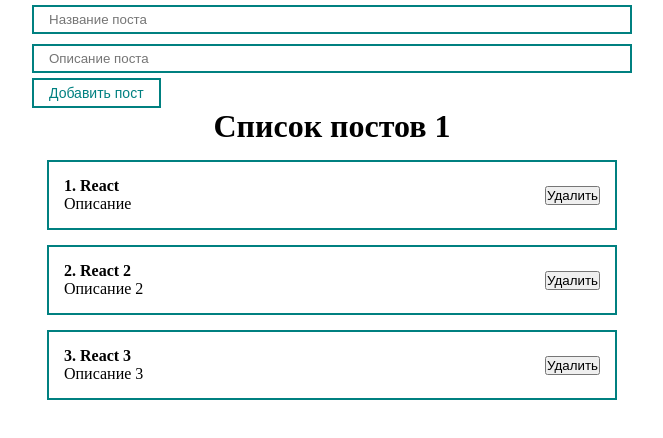
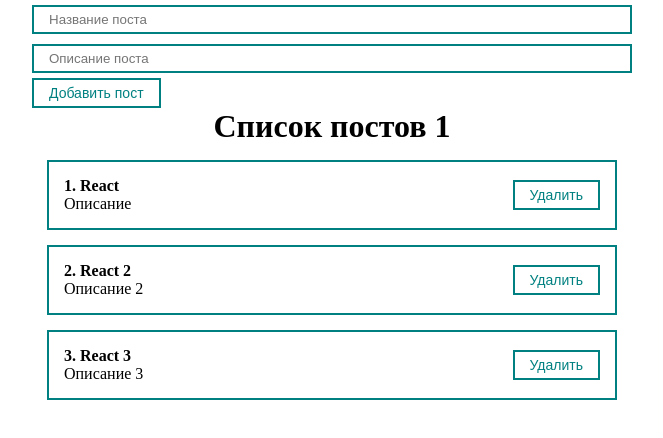
Before and after one commit to wizzzout/react-fundamental, a React (Vite) app: page / in a window 1280 px wide. Shown: the top 438 px of the page, without its empty margins (308-971 px from the left). Built offline with nearby package versions, Linux system fonts and the light colour scheme.

Commit message:
Изменил кнопку в компоненте PostItem на кастомную CustomButton

```diff
--- a/src/components/PostItem.jsx
+++ b/src/components/PostItem.jsx
@@ -1,3 +1,5 @@
+import CustomButton from './UI/button/CustomButton'
+
 export default function PostItem(props) {
 	return (
 		<div className='post'>
@@ -8,7 +10,7 @@ export default function PostItem(props) {
 				<div>{props.post.content}</div>
 			</div>
 			<div className='post__btns'>
-				<button>Удалить</button>
+				<CustomButton>Удалить</CustomButton>
 			</div>
 		</div>
 	)
```
